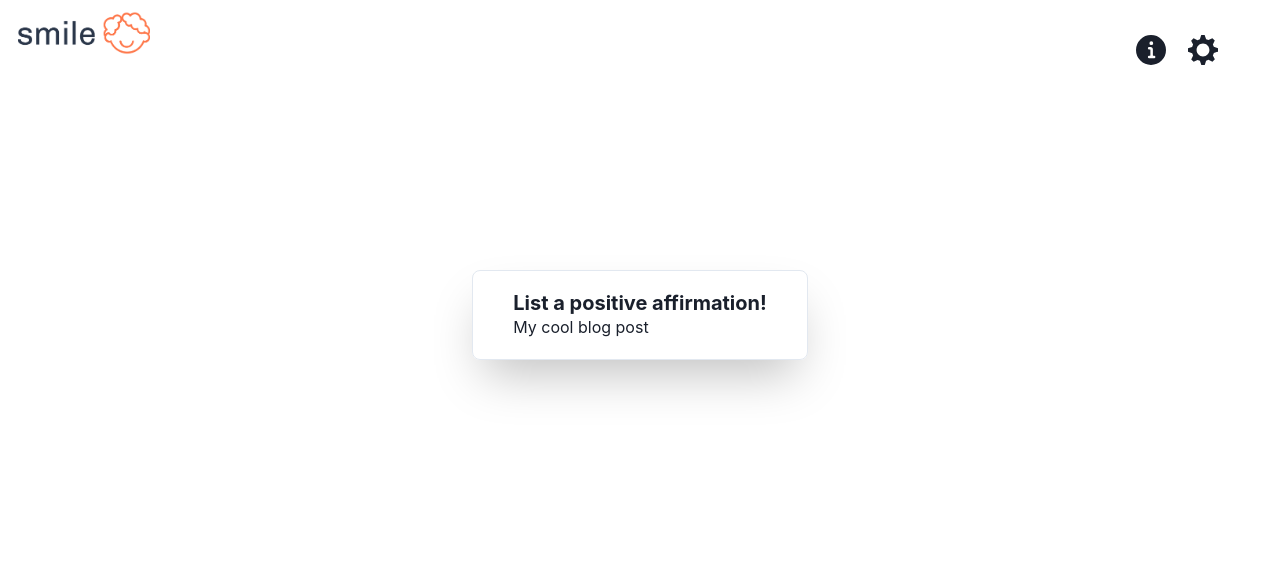
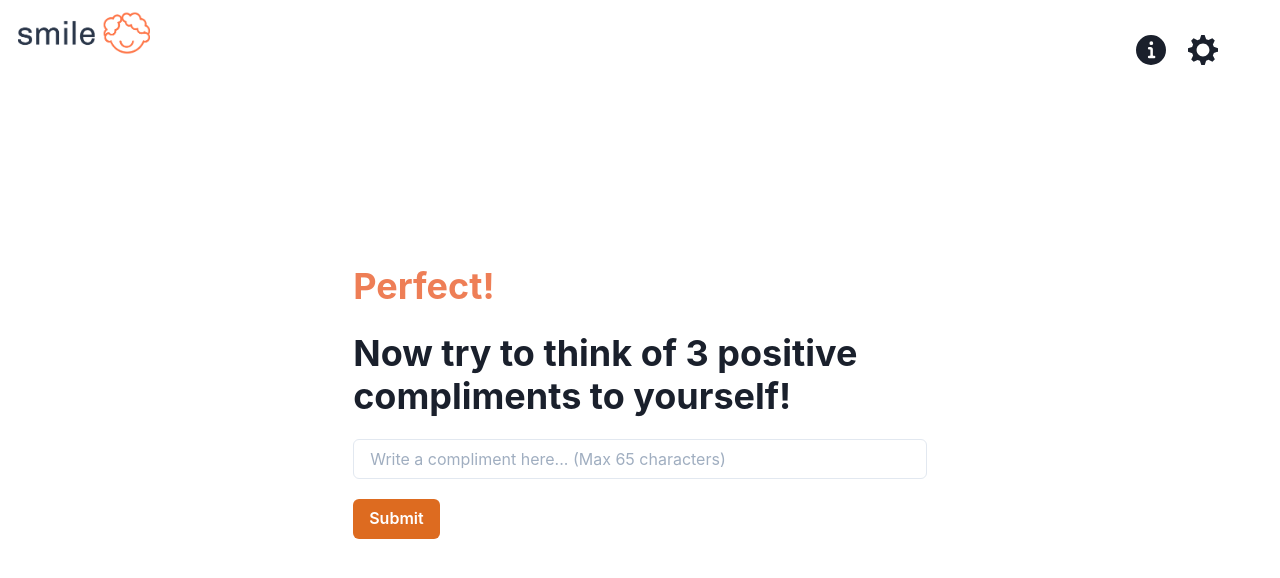
Before and after one commit to DakshChan/Smile, a Next.js app: page /Affirmation in a window 1280 px wide. Shown: the top 578 px of the page. Built offline with nearby package versions, Linux system fonts and the light colour scheme.

Commit message:
basic affirmations

```diff
--- a/pages/Affirmation.js
+++ b/pages/Affirmation.js
@@ -1,20 +1,35 @@
 
-import { Center, Box, Heading, Text } from "@chakra-ui/react";
+import { Heading, Text, Container, ScaleFade, Input, Button } from "@chakra-ui/react";
+import { useState } from 'react';
 
 
-const Card = () =>  ( <Box maxW="sm" borderWidth="1px" borderRadius="lg" overflow="hidden" boxShadow={"2xl"}>
-      <Box m="5">
-        <Heading m="5" mb="0" as="h4" size="md">
-          List a positive affirmation!
-        </Heading>
-        <Text m="5" mt="0">
-          My cool blog post
-        </Text>
-      </Box>
-    </Box>);
-export default function affirmation(){
+const wowText = [
+    "Perfect!",
+    "Nice!",
+    "Great!",
+    "Awesome!"
+]
+const text = [
+    "Now try to think of 3 positive compliments to yourself!",
+    "2 more compliments!",
+    "One more left!",
+    "Great work! You deserve it!"
+]
 
-    return <Center h='500'>
-        <Card />
-    </Center>
+export default function Affirmation(){
+
+    const [curCompliment, setCurCompliment] = useState(0);
+
+
+
+
+
+    return <Container pt={'200px'}>
+        <ScaleFade in={true} initialScale={0.01}>
+        <Heading  color={"#EE7E56"}>{wowText[curCompliment]}</Heading><br/>
+        <Heading>{text[curCompliment]}</Heading>
+        <Input mt="20px" placeholder="Write a compliment here... (Max 65 characters)"/>
+        <Button mt="20px" colorScheme={"orange"} onClick={(e) => setCurCompliment((val) => val + 1)}>Submit</Button>
+        </ScaleFade>
+    </Container>
 }
--- a/pages/_app.js
+++ b/pages/_app.js
@@ -1,27 +1,19 @@
-import {Center, Button, ButtonGroup, ChakraProvider, Flex, HStack, Spacer, Stack, Text, VStack} from '@chakra-ui/react'
+import {ButtonGroup, ChakraProvider, Flex, Spacer} from '@chakra-ui/react'
 import theme from "../theme";
 import {InfoIcon, SettingsIcon} from "@chakra-ui/icons";
 import Image from "next/image";
 
 function LandingPage({ Component, pageProps }) {
 
-    function handleInfoOnclick() {
-    //
-    }
-
-    function handleSettingsOnclick() {
-    //
-    }
-
     return (
         <ChakraProvider theme={theme}>
 
             <Flex alignItems='center' gap={'2'} pl={18}>
-                <Image src={'/Logo.png'} width={132} height={52}/>
+                <Image alt="Logo" src={'/Logo.png'} width={132} height={52}/>
                 <Spacer/>
                 <ButtonGroup gap={13.86} pr={61.86} pt={35}>
-                    <InfoIcon onClick={handleInfoOnclick} w={30} h={30}/>
-                    <SettingsIcon onClick={handleSettingsOnclick} w={30} h={30}/>
+                    <InfoIcon  w={30} h={30}/>
+                    <SettingsIcon w={30} h={30}/>
                 </ButtonGroup>
             </Flex>
             <Component {...pageProps}/>
```
Also changed, not shown: pages/index.js (+4 -12 lines), public/Logo_image.png (added).
